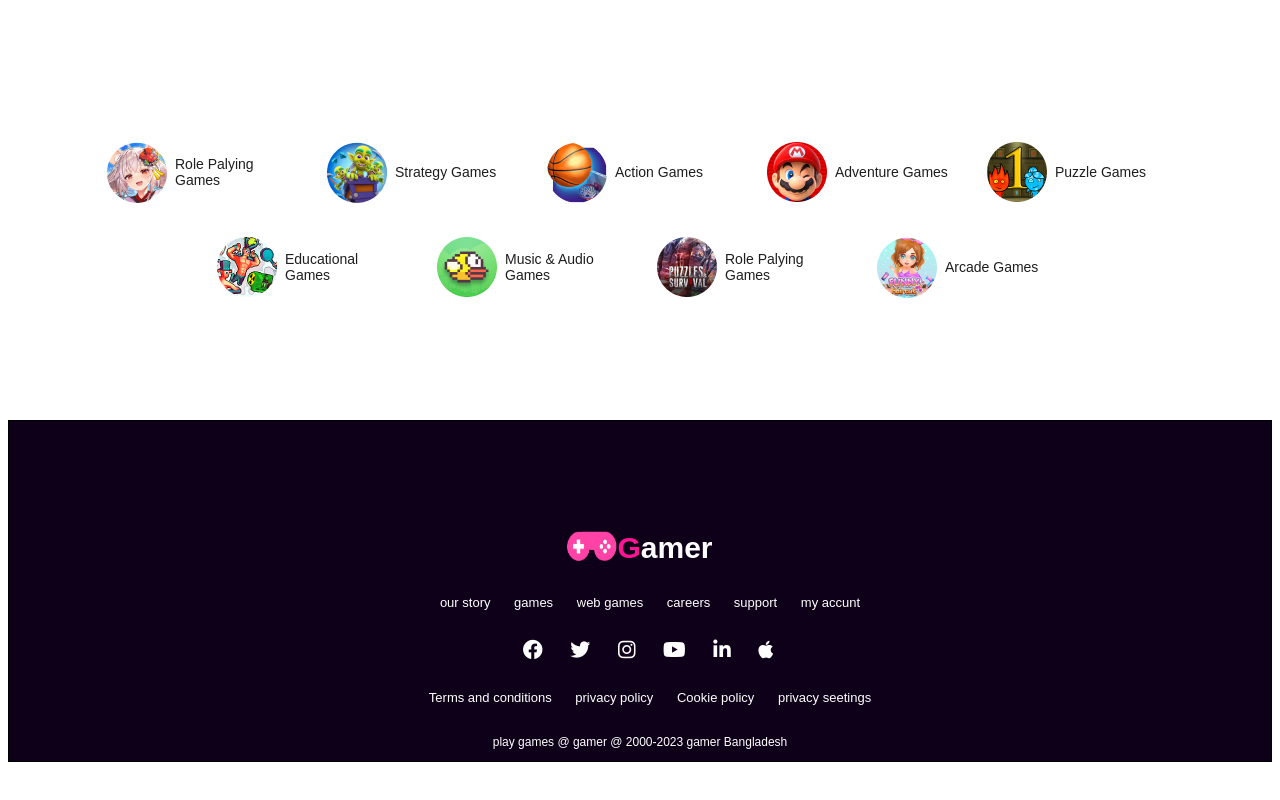
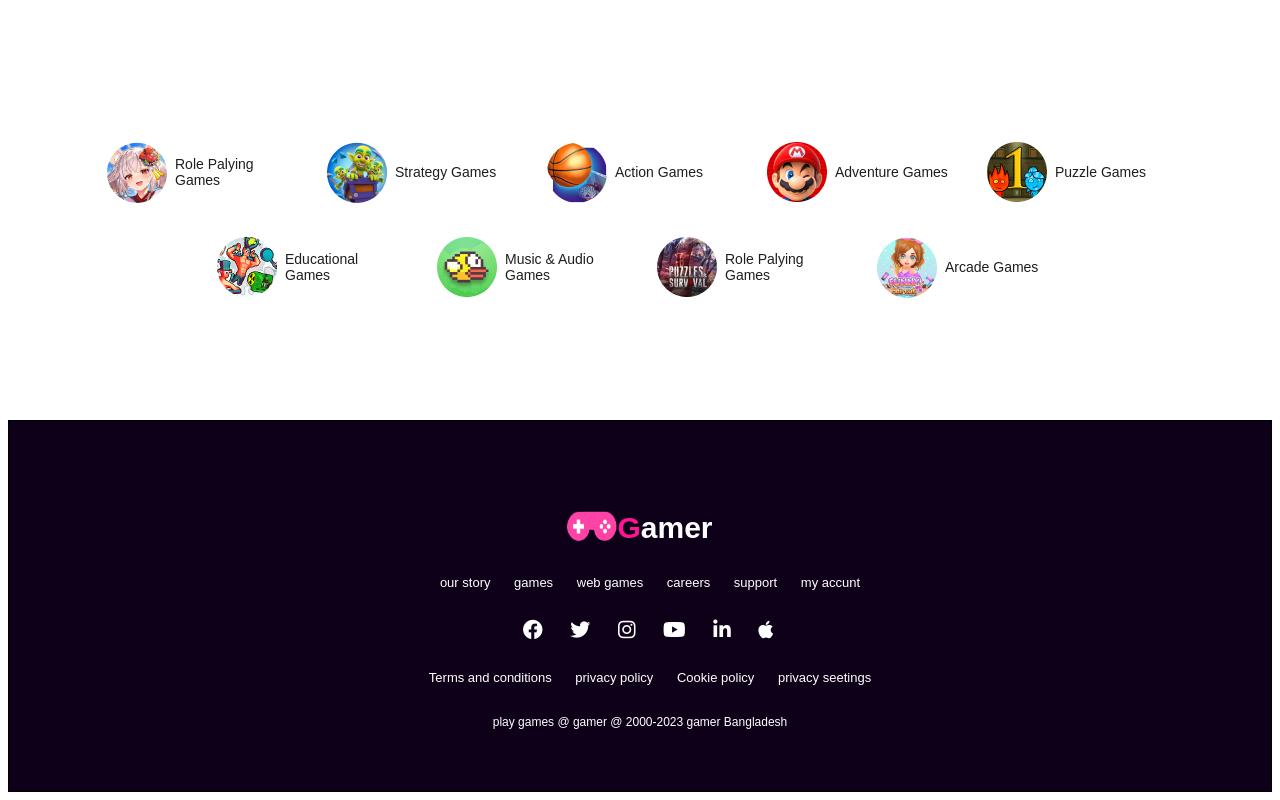
Before and after one commit to mahizaman490/july18-assignment2, a plain HTML site: page index.html in a window 1280 px wide. Shown: the part 1995-2795 px from the top of the page. Before the commit the page ends 2765 px from the top, so only its background shows below. Drawn offline with Linux system fonts and the light colour scheme.

Commit message:
added bonus task

```diff
--- a/index.html
+++ b/index.html
@@ -3,7 +3,9 @@
 <head>
     <meta charset="UTF-8">
     <meta name="viewport" content="width=device-width, initial-scale=1.0">
-    <title>Document</title>
+    <link rel="shortcut icon" href="images/Frame.png" type="image/x-icon">
+    <title>Gamer Zone</title>
+
     <link rel="stylesheet" href="style.css">
     <link rel="stylesheet" href="https://cdnjs.cloudflare.com/ajax/libs/font-awesome/6.4.0/css/all.min.css" integrity="sha512-iecdLmaskl7CVkqkXNQ/ZH/XLlvWZOJyj7Yy7tcenmpD1ypASozpmT/E0iPtmFIB46ZmdtAc9eNBvH0H/ZpiBw==" crossorigin="anonymous" referrerpolicy="no-referrer" />
 </head>
--- a/style.css
+++ b/style.css
@@ -76,7 +76,8 @@ footer{
     gap:20px;
     border: 1px solid black;
     background-color: rgb(13, 0, 24);
-    padding-top: 80px;
+    padding-top: 60px;
+    padding-bottom: 50px;
 
 }
 .discunt-section .discunt-container .img2{
```
